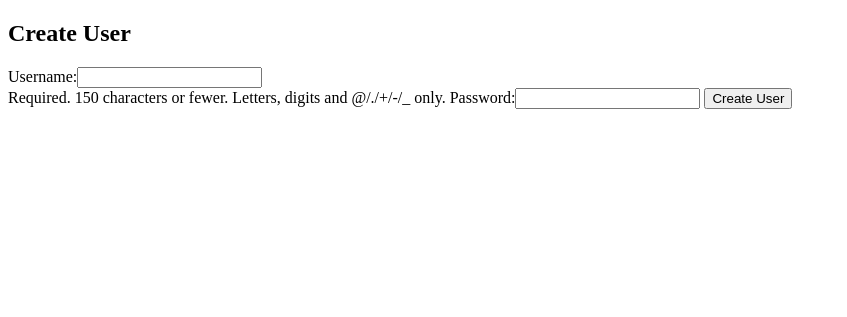
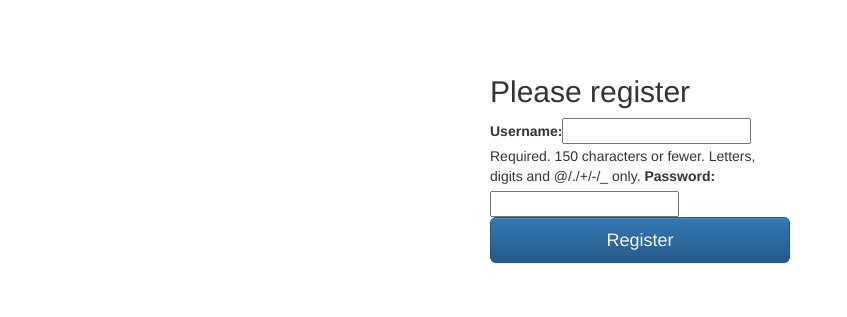
Before and after one commit to caveatemptors-2015/special-garbanzo, a Django app: page /users/create_user in a window 1280 px wide. Shown: the top 317 px of the page, without its empty margins (0-847 px from the left). Run offline with Django 3.2, Linux system fonts and the light colour scheme; some libraries are stand-ins or nearby versions.

Commit message:
create user page

```diff
--- /dev/null
+++ b/project/users/static/users/create_user.css
@@ -0,0 +1,40 @@
+body {
+  padding-top: 40px;
+  padding-bottom: 40px;
+  background-color: #eee;
+}
+
+.form-signin {
+  max-width: 330px;
+  padding: 15px;
+  margin: 0 auto;
+}
+.form-signin .form-signin-heading,
+.form-signin .checkbox {
+  margin-bottom: 10px;
+}
+.form-signin .checkbox {
+  font-weight: normal;
+}
+.form-signin .form-control {
+  position: relative;
+  height: auto;
+  -webkit-box-sizing: border-box;
+     -moz-box-sizing: border-box;
+          box-sizing: border-box;
+  padding: 10px;
+  font-size: 16px;
+}
+.form-signin .form-control:focus {
+  z-index: 2;
+}
+.form-signin input[type="email"] {
+  margin-bottom: -1px;
+  border-bottom-right-radius: 0;
+  border-bottom-left-radius: 0;
+}
+.form-signin input[type="password"] {
+  margin-bottom: 10px;
+  border-top-left-radius: 0;
+  border-top-right-radius: 0;
+}
--- a/project/users/templates/users/create_user.html
+++ b/project/users/templates/users/create_user.html
@@ -1,22 +1,39 @@
 <!DOCTYPE html>
-{% load staticfiles %}
 <html lang="en">
-<head>
-    <meta charset="UTF-8">
-    <title>Users</title>
+  <head>
+    <meta charset="utf-8">
+    <meta http-equiv="X-UA-Compatible" content="IE=edge">
+    <meta name="viewport" content="width=device-width, initial-scale=1">
+    <!-- The above 3 meta tags *must* come first in the head; any other head content must come *after* these tags -->
+    <meta name="description" content="">
+    <meta name="author" content="">
 
-</head>
-<body>
-    <div class="header">
-        <h2 class="heading">Create User</h2>
-                <form action="{% url 'users:register' %}" method="POST">
+
+    <title>Signin Template for Bootstrap</title>
+
+
+    <!-- Custom styles for this template -->
+    <link href="../../static/users/create_user.css" rel="stylesheet">
+
+  </head>
+
+  <body>
+
+    <div class="container">
+        <form class="form-signin" action="{% url 'users:register' %}" method="POST">
+        <h2 class="form-signin-heading">Please register</h2>
                 {% csrf_token %}
                 {{ form.as_table }}
                 <!-- can also be form.as_p, form.as_ul -->
-                <input type="submit" value="Create User">
-            </form>
-    </div>
-</br>
-</br>
-</body>
+        <button class="btn btn-lg btn-primary btn-block" type="submit">Register</button>
+        </form>
+    </div> <!-- /container -->
+
+
+     <link rel="stylesheet" type="text/css" href="..static/users/css.css">
+    <link rel="stylesheet" href="https://maxcdn.bootstrapcdn.com/bootstrap/3.3.6/css/bootstrap.min.css">
+    <link rel="stylesheet" href="https://maxcdn.bootstrapcdn.com/bootstrap/3.3.6/css/bootstrap-theme.min.css">
+    <script src="http://ajax.googleapis.com/ajax/libs/jquery/2.1.1/jquery.min.js"></script>
+    <script src="https://maxcdn.bootstrapcdn.com/bootstrap/3.3.6/js/bootstrap.min.js"></script>
+  </body>
 </html>
--- a/project/users/templates/users/welcome.html
+++ b/project/users/templates/users/welcome.html
@@ -81,8 +81,7 @@
     <!-- Bootstrap core JavaScript
     ================================================== -->
     <!-- Placed at the end of the document so the pages load faster -->
-    <script src="https://ajax.googleapis.com/ajax/libs/jquery/1.11.3/jquery.min.js"></script>
-    <link href="../../dist/css/bootstrap.min.css" rel="stylesheet">
+
 
 
     <!-- Custom styles for this template -->
```
